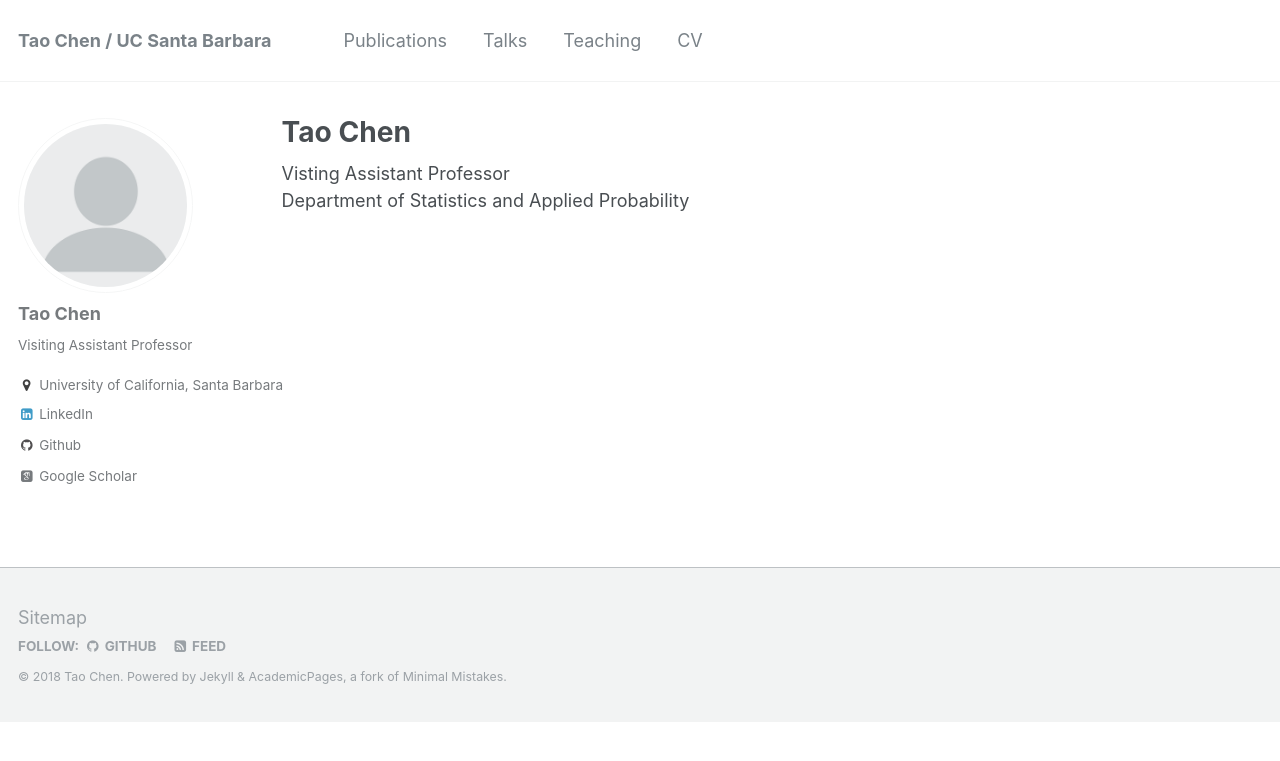
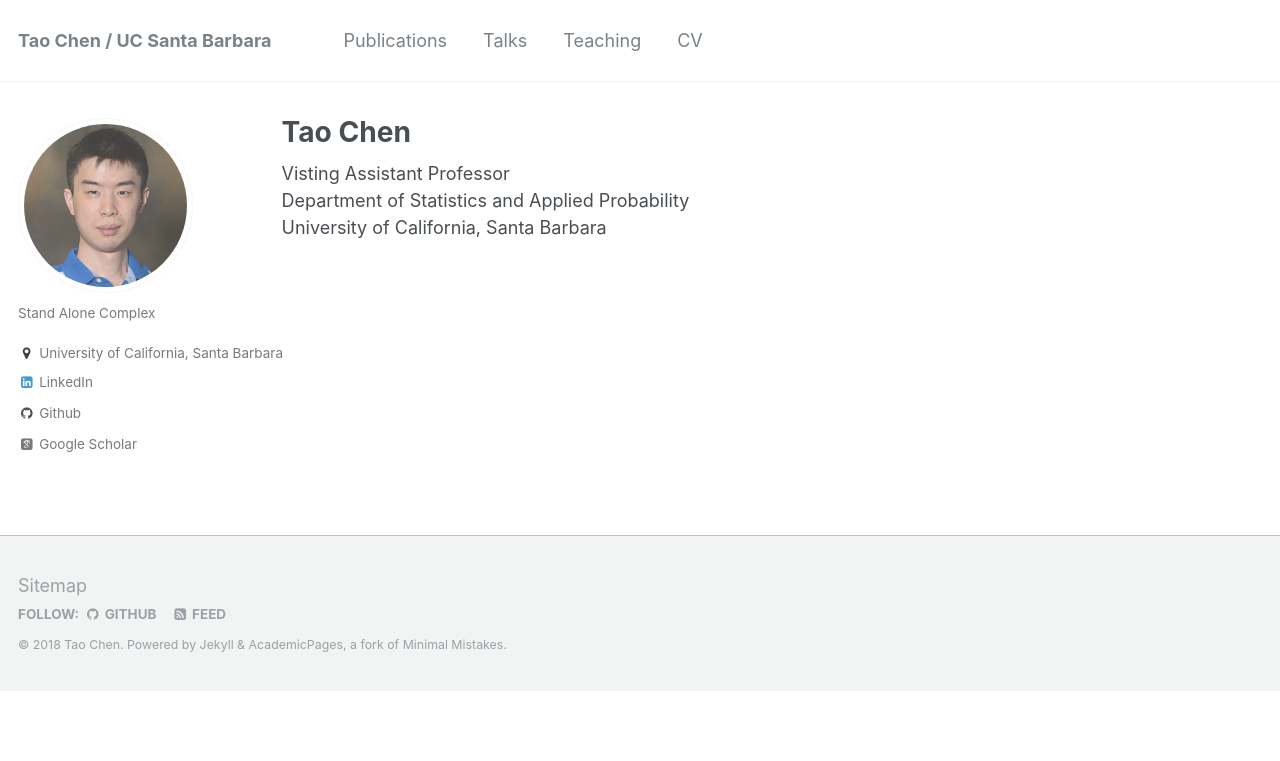
Before and after one commit to cherntodd/cherntodd.github.io, a Jekyll site: the page built from _pages/about.md, in a window 1280 px wide. Shown: the top 761 px of the page. Built offline with Jekyll 4.4.1, drawn with Linux system fonts in a browser that asks for light colours; some web fonts are replaced.

Commit message:
no message

```diff
--- a/_config.yml
+++ b/_config.yml
@@ -78,9 +78,9 @@ analytics:
 
 # Site Author
 author:
-  name             : "Tao Chen"
-  avatar           : "profile.png"
-  bio              : "Visiting Assistant Professor"
+  name             :
+  avatar           : "Chen.jpg"
+  bio              : "Stand Alone Complex"
   location         :
   employer         : "University of California, Santa Barbara"
   googlescholar    : "https://scholar.google.com/citations?user=K1hOJuEAAAAJ"
--- a/_pages/about.md
+++ b/_pages/about.md
@@ -10,3 +10,4 @@ redirect_from:
 
 Visting Assistant Professor
 Department of Statistics and Applied Probability
+University of California, Santa Barbara
```
Also changed, not shown: images/Chen.jpg (added).
